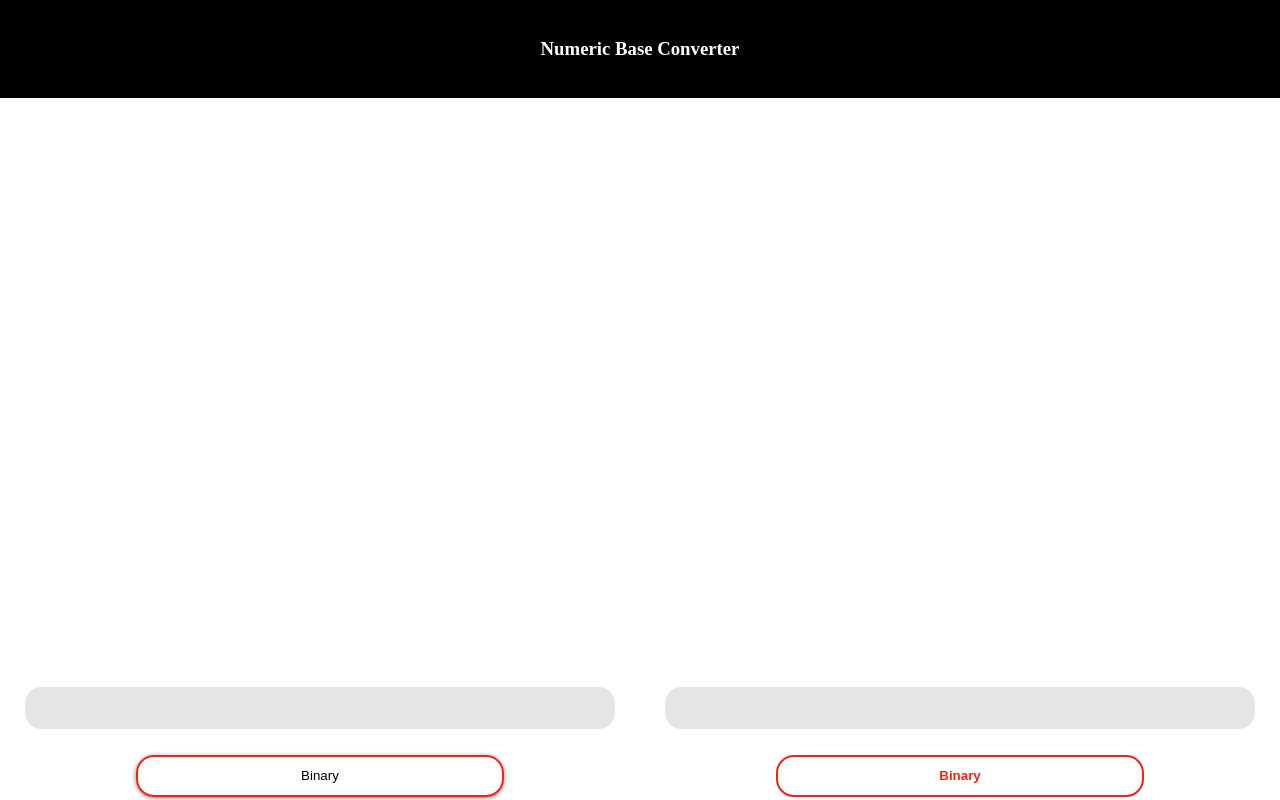
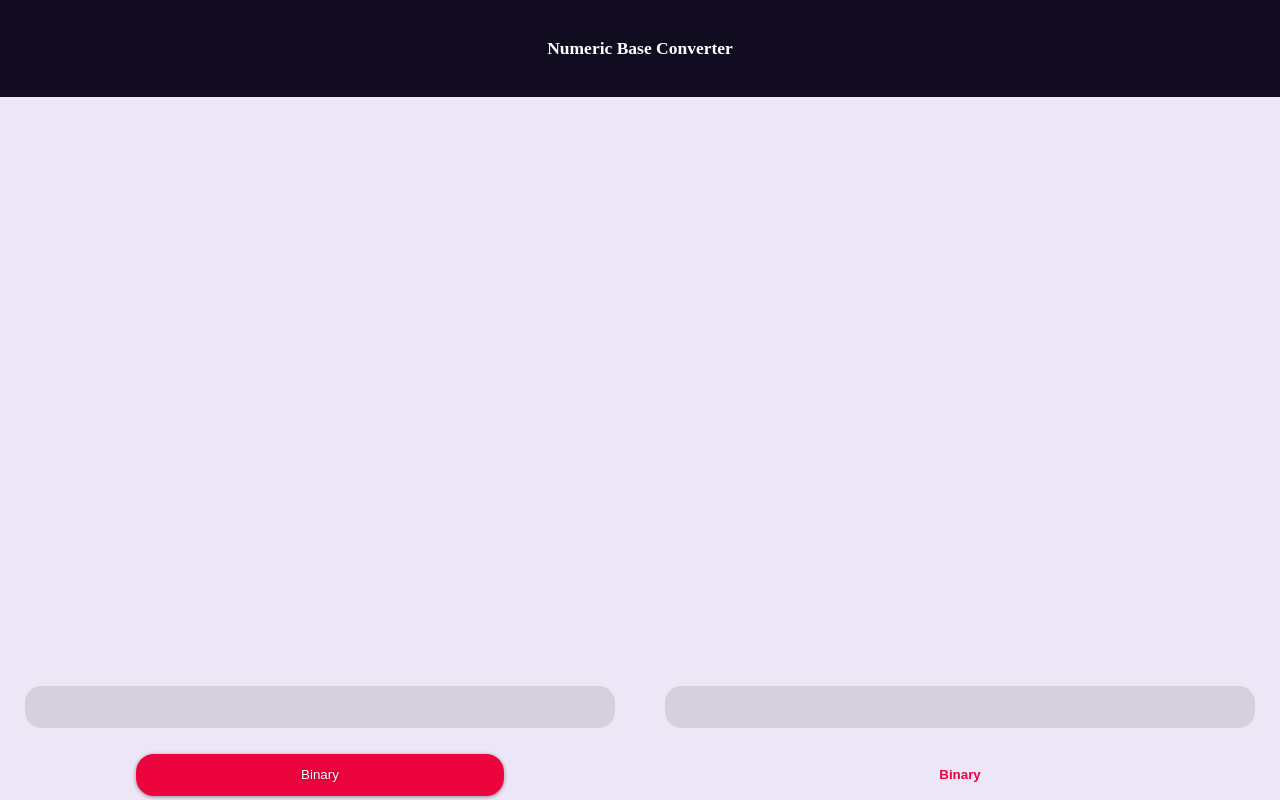
Before and after one commit to lukas1013/numeric-base-converter, a React app: page / in a window 1280 px wide. Built offline with nearby package versions, Linux system fonts and the light colour scheme.

Commit message:
improves the layout

```diff
--- a/src/button/styles.css
+++ b/src/button/styles.css
@@ -1,37 +1,19 @@
-button{
-	background-color: transparent;
-	border-width: 2px;
-	border-style: solid;
-	border-radius: 1.4vw;
-	outline: none;
-	width: 60%;
-	user-select: none;
-	-moz-user-select: -moz-none;
-	transition: all .2s;
-	box-shadow: 0 1px 4px rgba(0,0,0,.5);
+.binary{
+	grid-row: 2 / span 1;
+	background-color: var(--binaryColor);
 }
 
-button[disabled]{
-	box-shadow: none;
-	opacity: .7;
+.decimal{
+	grid-row: 3 / span 1;
+	background-color: var(--decimalColor);
 }
 
-button.binary{
-	grid-row: 2 / span 1;
-	border-color: var(--binaryColor);
+.octal{
+	grid-row: 4 / span 1;
+	background-color: var(--octalColor);
 }
 
-button.decimal{
-	grid-row: 3 / span 1;
-	border-color: var(--decimalColor);
+.hexadecimal{
+	grid-row: 5 / span 1;
+	background-color: var(--hexadecimalColor);
 }
-
-button.octal{
-	grid-row: 4 / span 1;
-	border-color: var(--octalColor);
-}
-
-button.hexadecimal{
-	grid-row: 5 / span 1;
-	border-color: var(--hexColor);
-}
--- a/src/styles.css
+++ b/src/styles.css
@@ -1,8 +1,11 @@
 :root{
-	--binaryColor: #F62217;
+	--binaryColor: #EB043E;
 	--decimalColor: #FDD017;
-	--octalColor: #306EFF;
-	--hexColor: #4CC417;
+	--octalColor: #0C8FF5;
+	--hexadecimalColor: #4CC417;
+
+	--white: #ede6f7;
+	--black: #120c21;
 }
 
 html,
@@ -13,6 +16,7 @@ body{
 	height: 100%;
 	font-size: 62.5%;
 	overflow: scroll;
+	background-color: var(--white);
 }
 
 #root{
@@ -24,7 +28,7 @@ body{
 
 header{
 	color: white;
-	background-color: #000;
+	background-color: var(--black);
 	padding: 2%;
 	width: 100%;
 	align-self: flex-start;
@@ -34,7 +38,7 @@ header{
 h1{
 	margin: 1% 0;
 	text-align: center;
-	font-size: 3em;
+	font-size: 2.8em;
 }
 
 main.container{
@@ -64,6 +68,20 @@ input{
 	background-color: rgba(0,0,0,.1);
 }
 
+button{
+	background-color: transparent;
+	border-radius: 1.4vw;
+	outline: none;
+	width: 60%;
+	user-select: none;
+	-moz-user-select: -moz-none;
+	transition: all .2s;
+	box-shadow: 0 1px 4px rgba(0,0,0,.4);
+	border: none;
+	color: #fff;
+	text-shadow: 0 0 3px rgba(0,0,0,.4);
+}
+
 #convert{
 	width: 70%;
 	grid-row: span 2;
@@ -72,6 +90,16 @@ input{
 	padding: 2%;
 	border: none;
 	border-radius: 1.4vw;
+	background-color: #7d3ae0;
+	color: var(--white);
+	font-weight: bold;
+	text-shadow: none;
+}
+
+#convert:hover{
+	box-shadow: none;
+	background-color: var(--white);
+	color: #7d3ae0;
 }
 
 footer{
```
